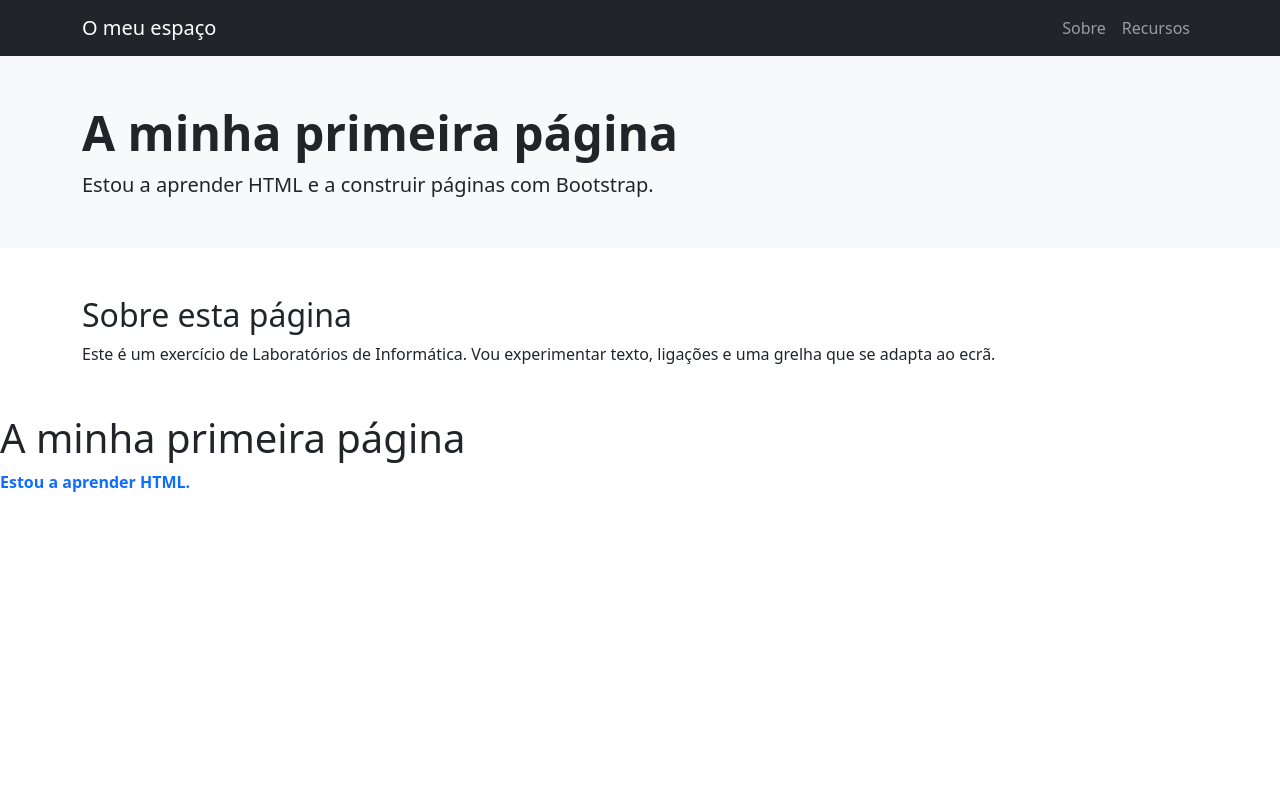
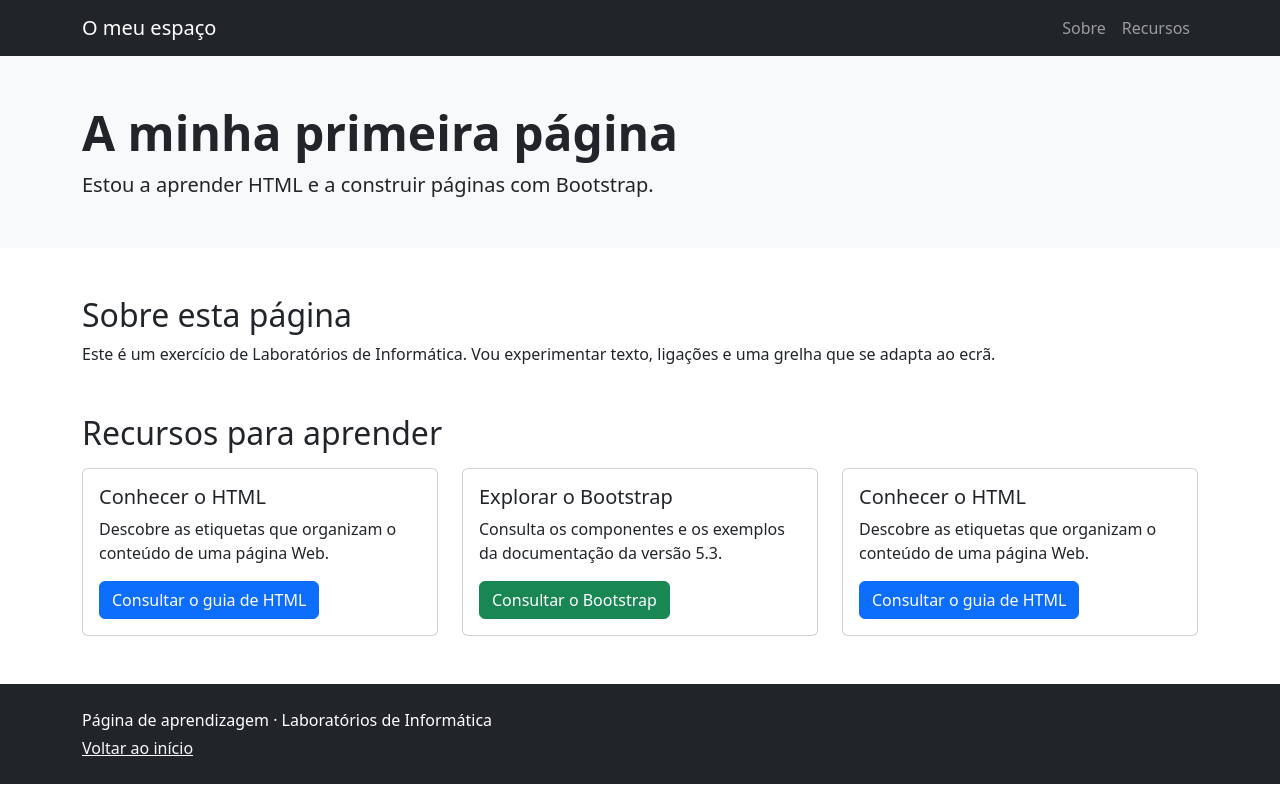
Before and after one commit to simplyGC/primeira-pagina-bootstrap, a plain HTML site: page index.html in a window 1280 px wide. Drawn offline with nearby package versions, Linux system fonts and the light colour scheme.

Commit message:
Completa a página com cartões e rodapé

```diff
--- a/index.html
+++ b/index.html
@@ -35,9 +35,47 @@
     <h2>Sobre esta página</h2>
     <p>Este é um exercício de Laboratórios de Informática. Vou experimentar texto, ligações e uma grelha que se adapta ao ecrã.</p>
   </section>
+<section id="recursos" aria-labelledby="titulo-recursos">
+  <h2 id="titulo-recursos" class="mb-3">Recursos para aprender</h2>
+  <div class="row g-4">
+    <div class="col-12 col-md-4">
+      <article class="card h-100">
+        <div class="card-body">
+          <h3 class="card-title h5">Conhecer o HTML</h3>
+          <p class="card-text">Descobre as etiquetas que organizam o conteúdo de uma página Web.</p>
+          <a class="btn btn-primary" href="https://developer.mozilla.org/pt-BR/docs/Web/HTML">Consultar o guia de HTML</a>
+        </div>
+      </article>
+    </div>
+    <div class="col-12 col-md-4">
+      <article class="card h-100">
+        <div class="card-body">
+          <h3 class="card-title h5">Explorar o Bootstrap</h3>
+          <p class="card-text">Consulta os componentes e os exemplos da documentação da versão 5.3.</p>
+          <a class="btn btn-success" href="https://getbootstrap.com/docs/5.3/">Consultar o Bootstrap</a>
+        </div>
+      </article>
+    </div>
+    <div class="col-12 col-md-4">
+      <article class="card h-100">
+        <div class="card-body">
+          <h3 class="card-title h5">Conhecer o HTML</h3>
+          <p class="card-text">Descobre as etiquetas que organizam o conteúdo de uma página Web.</p>
+          <a class="btn btn-primary" href="https://developer.mozilla.org/pt-BR/docs/Web/HTML">Consultar o guia de HTML</a>
+        </div>
+      </article>
+    </div>
+  </div>
+</section>
 </main>
-  <h1>A minha primeira página</h1>
-  <p class="text-primary fw-bold" >Estou a aprender HTML.</p>
+
+<footer class="bg-dark text-white py-4">
+  <div class="container">
+    <p class="mb-1">Página de aprendizagem · Laboratórios de Informática</p>
+    <a class="link-light" href="#inicio">Voltar ao início</a>
+  </div>
+</footer>
+
 
   <script src="https://cdn.jsdelivr.net/npm/bootstrap@5.3.8/dist/js/bootstrap.bundle.min.js" integrity="sha384-FKyoEForCGlyvwx9Hj09JcYn3nv7wiPVlz7YYwJrWVcXK/BmnVDxM+D2scQbITxI" crossorigin="anonymous"></script>
 </body>
```
